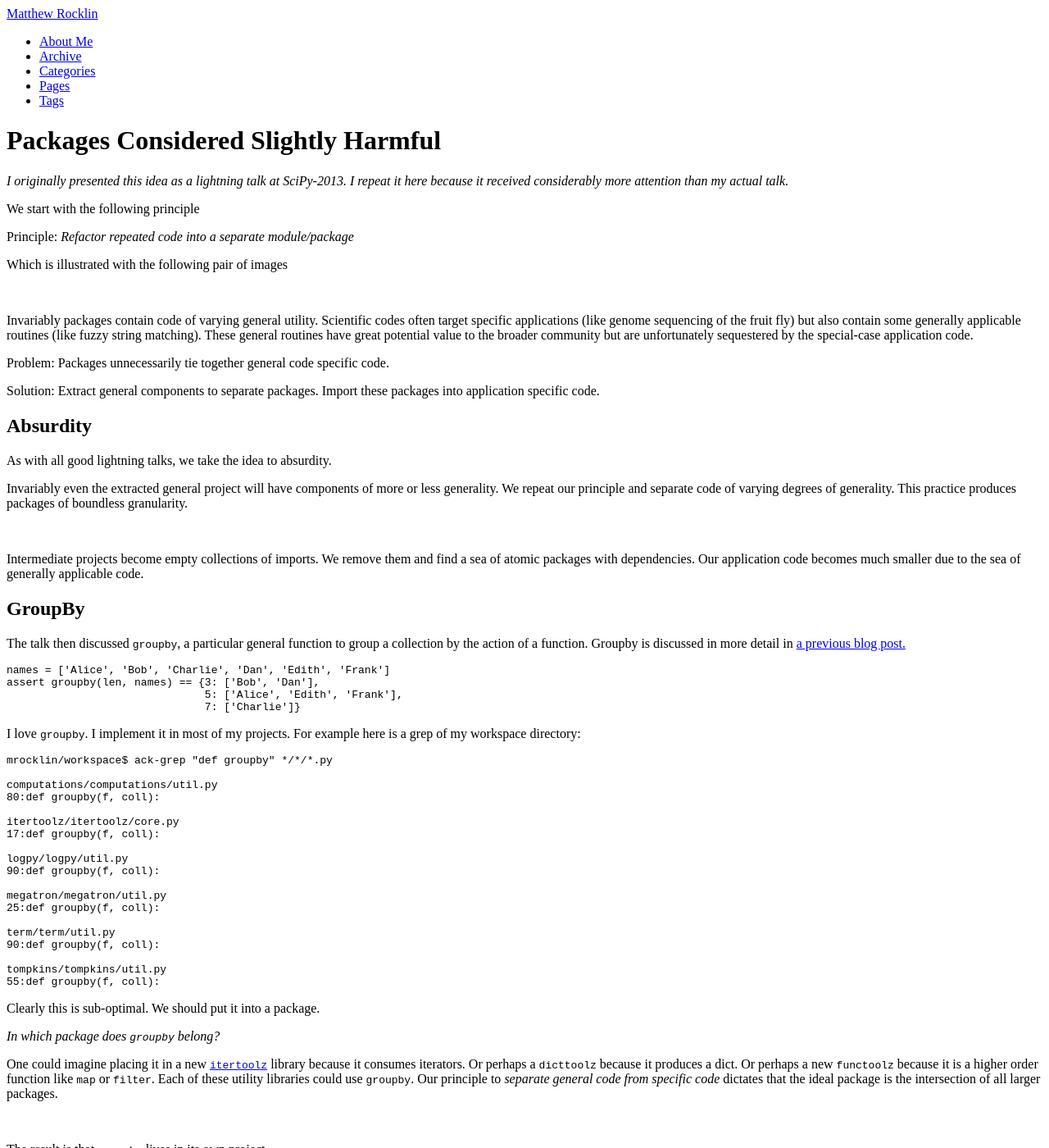
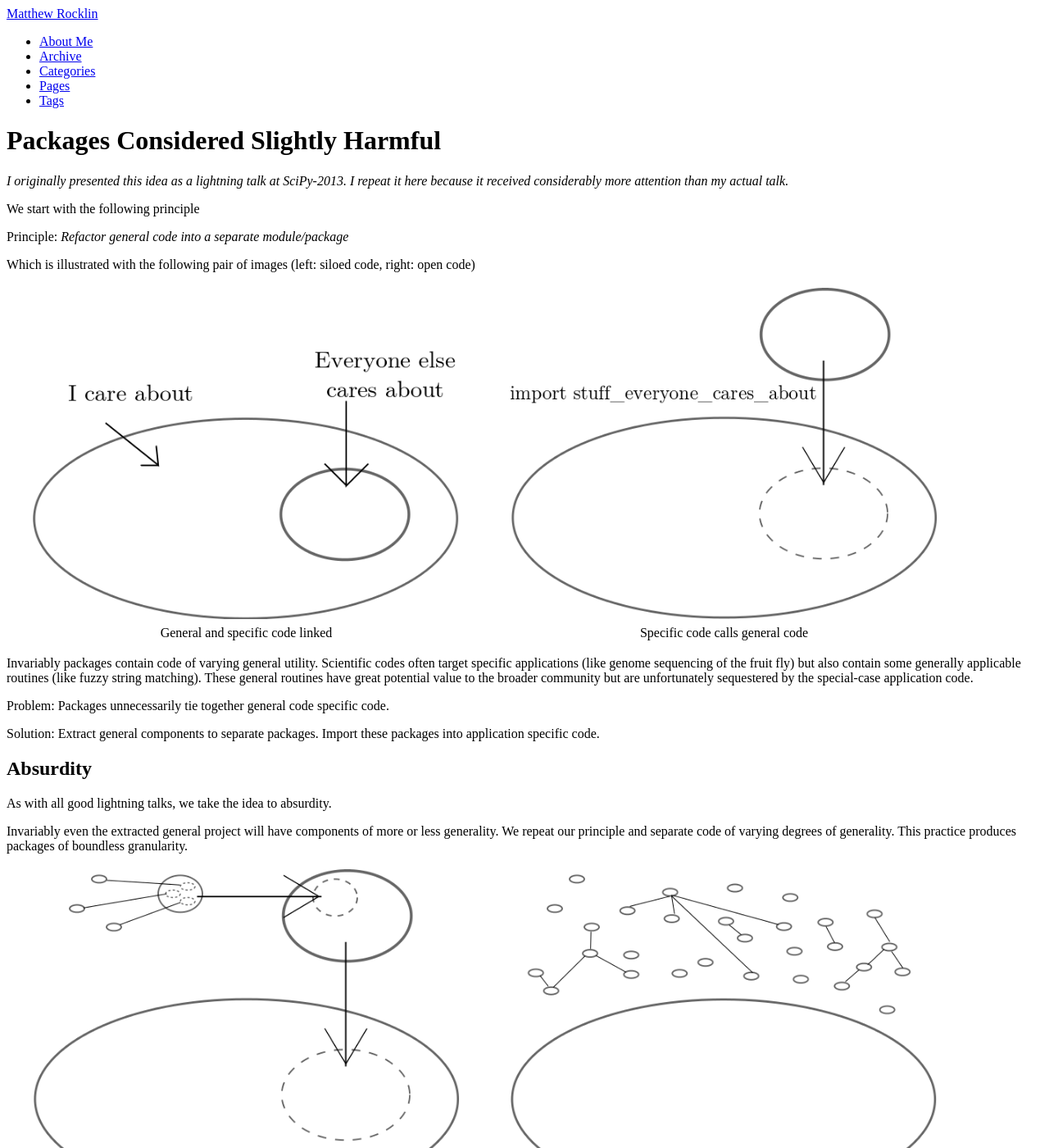
Before and after one commit to besyskymnbk/blog, a Jekyll site: the page built from _posts/work/2013-06-30-Packages.md, in a window 1280 px wide and 1400 px high. Shown: the whole window at 82% size. Built offline with Jekyll 4.4.1, drawn with Linux system fonts in a browser that asks for light colours; comment, search, counter and statistics services are not loaded; some of the changed text lies outside the part shown.

Commit message:
futz with images on packages.md

```diff
--- a/_posts/work/2013-06-30-Packages.md
+++ b/_posts/work/2013-06-30-Packages.md
@@ -12,12 +12,14 @@ tags : [Programming]
 
 We start with the following principle
 
-Principle: *Refactor repeated code into a separate module/package*
+Principle: *Refactor general code into a separate module/package*
 
-Which is illustrated with the following pair of images
+Which is illustrated with the following pair of images (left: siloed code, right: open code)
 
-<img href="{{ BASE_PATH }}/images/care.png">
-<img href="{{ BASE_PATH }}/images/care2.png">
+| <img src="{{ BASE_PATH }}/images/care.png" width="90%">  | <img src="{{ BASE_PATH }}/images/care2.png" width="90%">  |
+|:--------------------------------------------------------:|:---------------------------------------------------------:|
+| General and specific code linked                         | Specific code calls general code                          |
+
 
 Invariably packages contain code of varying general utility.  Scientific codes often target specific applications (like genome sequencing of the fruit fly) but also contain some generally applicable routines (like fuzzy string matching).  These general routines have great potential value to the broader community but are unfortunately sequestered by the special-case application code.
 
@@ -33,8 +35,9 @@ As with all good lightning talks, we take the idea to absurdity.
 
 Invariably even the extracted general project will have components of more or less generality.  We repeat our principle and separate code of varying degrees of generality.  This practice produces packages of boundless granularity.
 
-<img href="{{ BASE_PATH }}/images/care4.png">
-<img href="{{ BASE_PATH }}/images/care6.png">
+| <img src="{{ BASE_PATH }}/images/care4.png" width="90%"> | <img src="{{ BASE_PATH }}/images/care6.png" width="90%">  |
+|:--------------------------------------------------------:|:---------------------------------------------------------:|
+| Separate super-general code from general code            | Absurd separation to many tiny projects                   |
 
 Intermediate projects become empty collections of imports.  We remove them and find a sea of atomic packages with dependencies.  Our application code becomes much smaller due to the sea of generally applicable code.
 
@@ -77,7 +80,7 @@ Clearly this is sub-optimal.  We should put it into a package.
 
 One could imagine placing it in a new [`itertoolz`](https://github.com/mrocklin/itertoolz/) library because it consumes iterators.  Or perhaps a `dicttoolz` because it produces a dict.  Or perhaps a new `functoolz` because it is a higher order function like `map` or `filter`.  Each of these utility libraries could use `groupby`.  Our principle to *separate general code from specific code* dictates that the ideal package is the intersection of all larger packages.
 
-<img href="{{ BASE_PATH }}/images/groupby0.png">
+<img src="{{ BASE_PATH }}/images/groupby0.png" width="100%">
 
 The result is that `groupby` lives in its own project
 
@@ -142,8 +145,8 @@ The main point is
 
 *Please do this*
 
-<img href="{{ BASE_PATH }}/images/care.png">
-<img href="{{ BASE_PATH }}/images/care2.png">
+<img src="{{ BASE_PATH }}/images/care.png" width="50%">
+<img src="{{ BASE_PATH }}/images/care2.png" width="50%">
 
 The second point is:
 
```
Also changed, not shown: images/groupby0.png, images/groupby0.svg.
